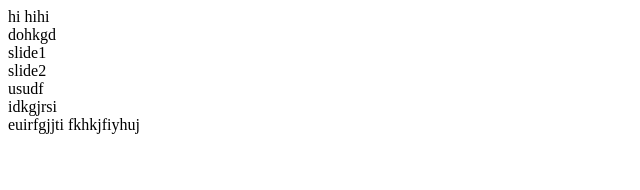
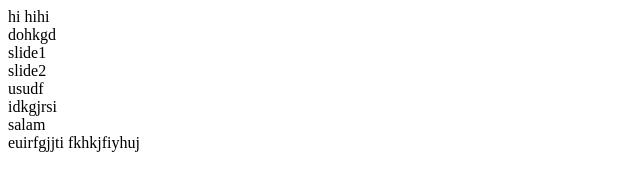
Before and after one commit to kargarsadeq/git-test, a plain HTML site: page index.html in a window 1280 px wide. Shown: the whole page, without its empty margins (0-640 px from the left). Drawn offline with Linux system fonts and the light colour scheme.

Commit message:
add slider 5

```diff
--- a/index.html
+++ b/index.html
@@ -15,6 +15,7 @@
 <div class="slider">slide2</div>
 <div class="slider">usudf</div>
 <div class="slider">idkgjrsi</div>
+<div class="slider">salam</div>
 euirfgjjti
 fkhkjfiyhuj
 
```
